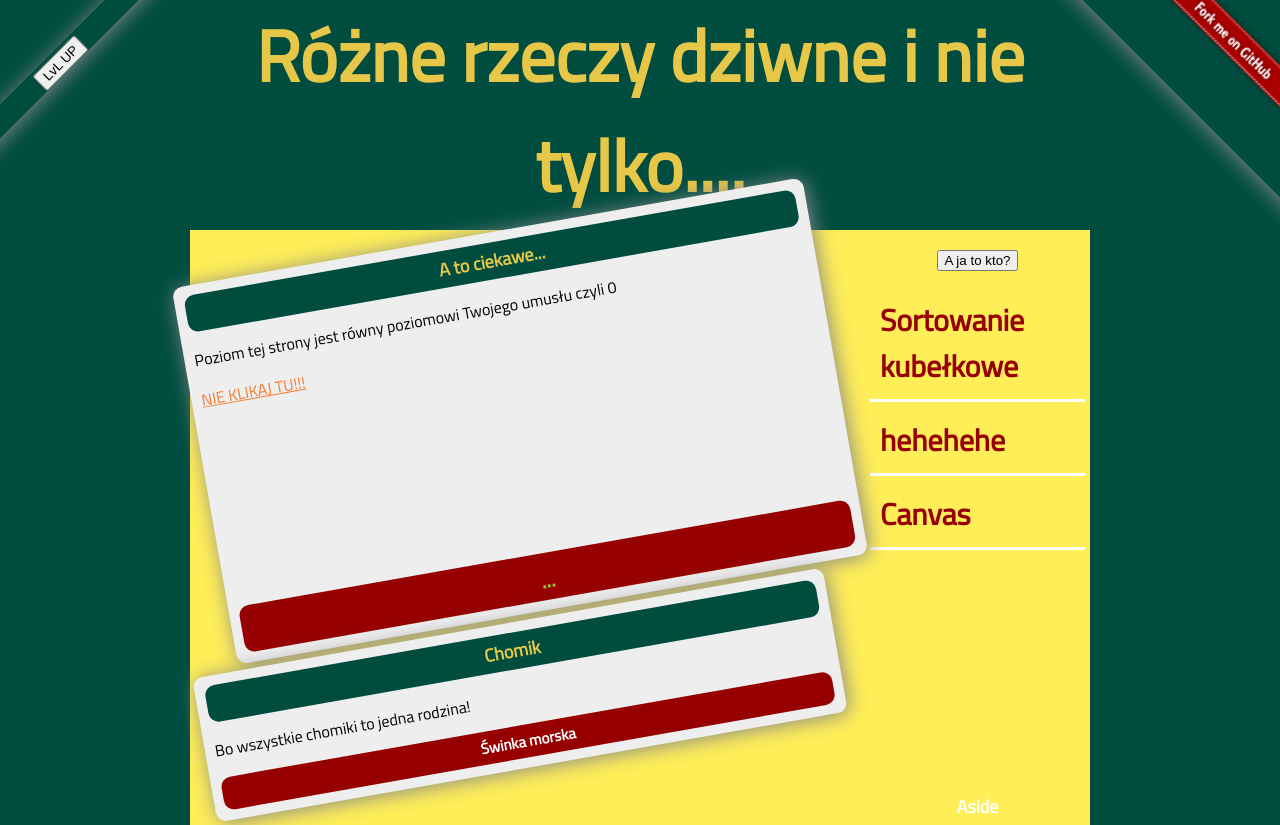
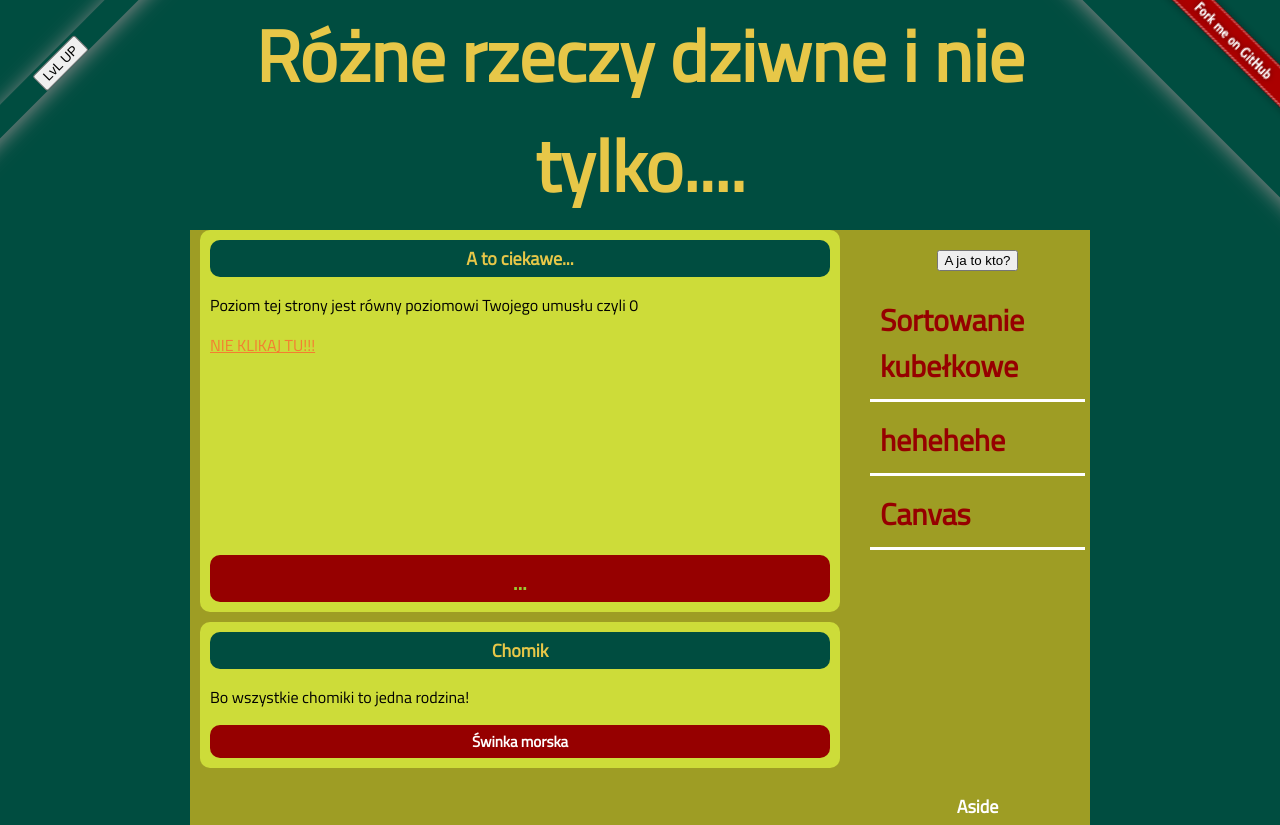
Before and after one commit to Niksior/chomik, a plain HTML site: page index.html in a window 1280 px wide. Shown: the top 825 px of the page. Drawn offline with nearby package versions, Linux system fonts and the light colour scheme.

Commit message:
material v4

```diff
--- a/styl.css
+++ b/styl.css
@@ -104,11 +104,11 @@ nav h3 {
 }
 
 #container {
-	background-color: #ffee58;
+	background-color: #9e9d24;
 }
 
 article {
-	background-color: #eee;
+	background-color: #cddc39;
 	display: block;
 	max-width: 620px;
 	float: center;
@@ -116,11 +116,6 @@ article {
 	padding: 10px;
 	-webkit-border-radius: 10px;
 	-moz-border-radius: 10px;
-	border-radius: 10px;
-	-webkit-box-shadow: 2px 2px 20px #888;
-	-webkit-transform: rotate(-10deg);
-	-moz-box-shadow: 2px 2px 20px #888;
-	-moz-transform: rotate(-10deg);
 }
 
 article header {
```
